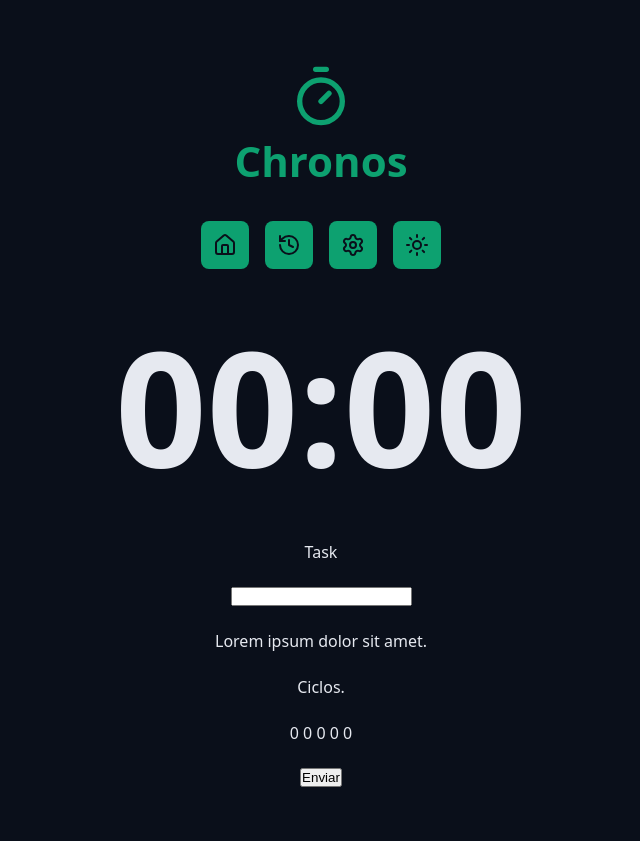
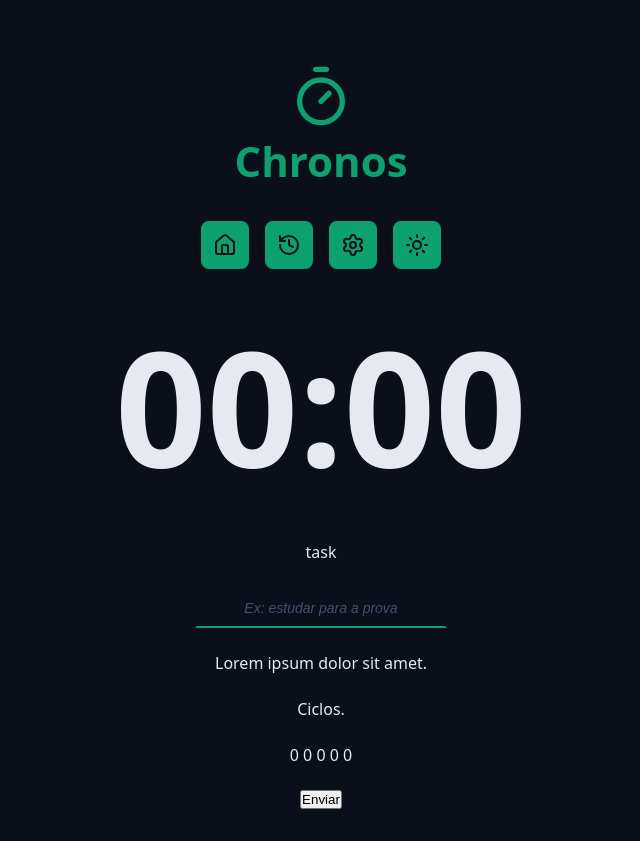
Before and after one commit to RafaelIagherCosta/chronos-pomodoro, a React (Vite) app: page / in a window 1280 px wide. Shown: the whole page, without its empty margins (319-959 px from the left). Before the commit the page ends 819 px from the top, so only its background shows below. Built offline with nearby package versions, Linux system fonts and the light colour scheme.

Commit message:
Input: adicionando estilos de CSS para input ativo, em foco e desativado

```diff
--- a/src/App.tsx
+++ b/src/App.tsx
@@ -23,7 +23,12 @@
       <Container>
         <form className='form' action=''>
           <div className='formRow'>
-            <DefaultInput id='meuInput' type='text' />
+            <DefaultInput
+              labelText='task'
+              id='meuInput'
+              type='text'
+              placeholder='Ex: estudar para a prova'
+            />
           </div>
 
           <div className='formRow'>
--- a/src/components/DefaultInput/index.tsx
+++ b/src/components/DefaultInput/index.tsx
@@ -1,12 +1,20 @@
+import styles from './styles.module.css';
+
 type DefaultInputProps = {
   id: string;
+  labelText: string;
 } & React.ComponentProps<'input'>;
 
-export function DefaultInput({ id, type }: DefaultInputProps) {
+export function DefaultInput({
+  id,
+  type,
+  labelText,
+  ...rest
+}: DefaultInputProps) {
   return (
     <>
-      <label htmlFor={id}>Task</label>
-      <input id={id} type={type} />
+      <label htmlFor={id}>{labelText}</label>
+      <input className={styles.input} id={id} type={type} {...rest} />
     </>
   );
 }
--- /dev/null
+++ b/src/components/DefaultInput/styles.module.css
@@ -0,0 +1,29 @@
+.input {
+  background-color: transparent;
+  border: none;
+  text-align: center;
+  font-size: 1.8rem;
+  padding: 0.8rem;
+  color: var(--text-default);
+
+  outline: none;
+  border: 0.2rem solid transparent;
+  border-bottom: 0.2rem solid var(--primary);
+  transition: all 0.1s ease-in-out;
+}
+
+.input:focus {
+  border: 0.2rem solid var(--primary);
+  border-radius: 0.8rem;
+}
+
+input::placeholder {
+  color: var(--gray-500);
+  font-size: 1.4rem;
+  font-style: italic;
+}
+
+input:disabled {
+  border-bottom: 0.2rem solid var(--disabled);
+  color: var(--text-muted);
+}
--- a/src/components/teste-2/teste.css
+++ /dev/null
@@ -1,3 +0,0 @@
-teste {
-  background-color: red;
-}
```
